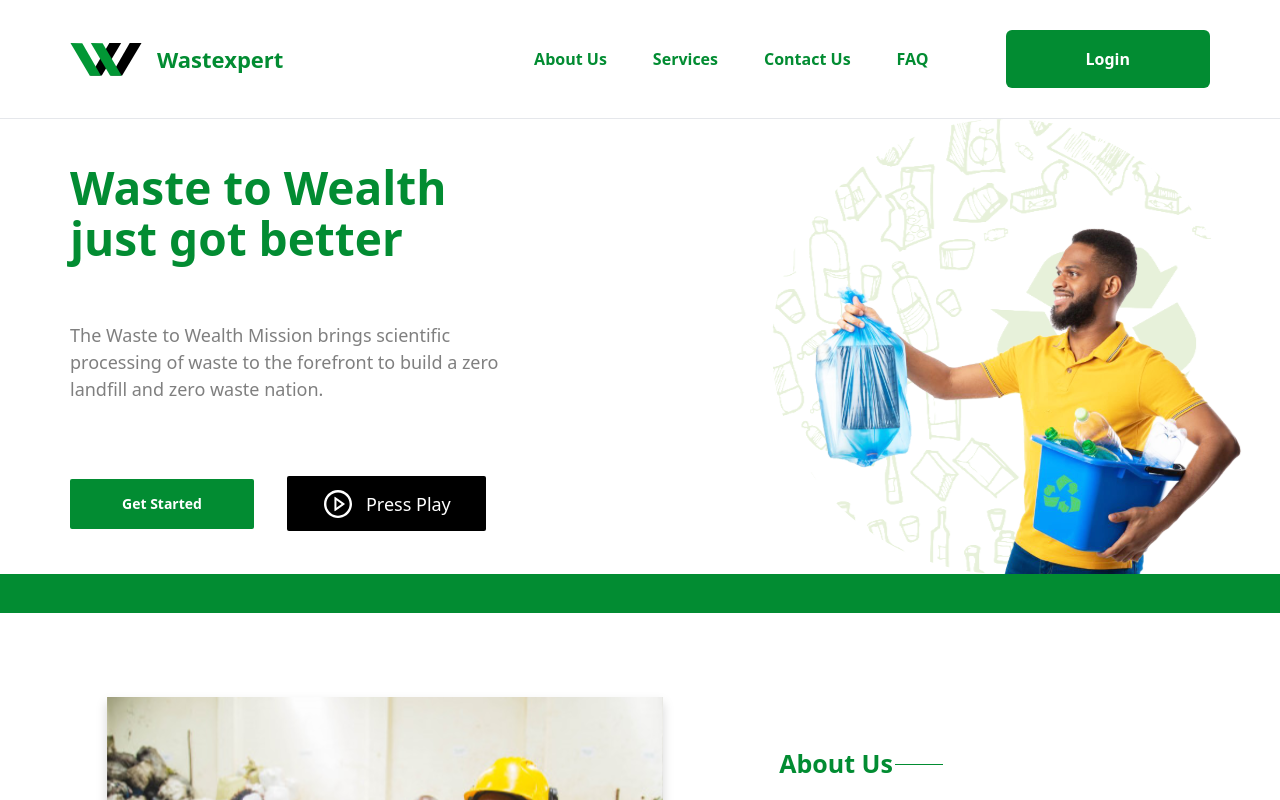
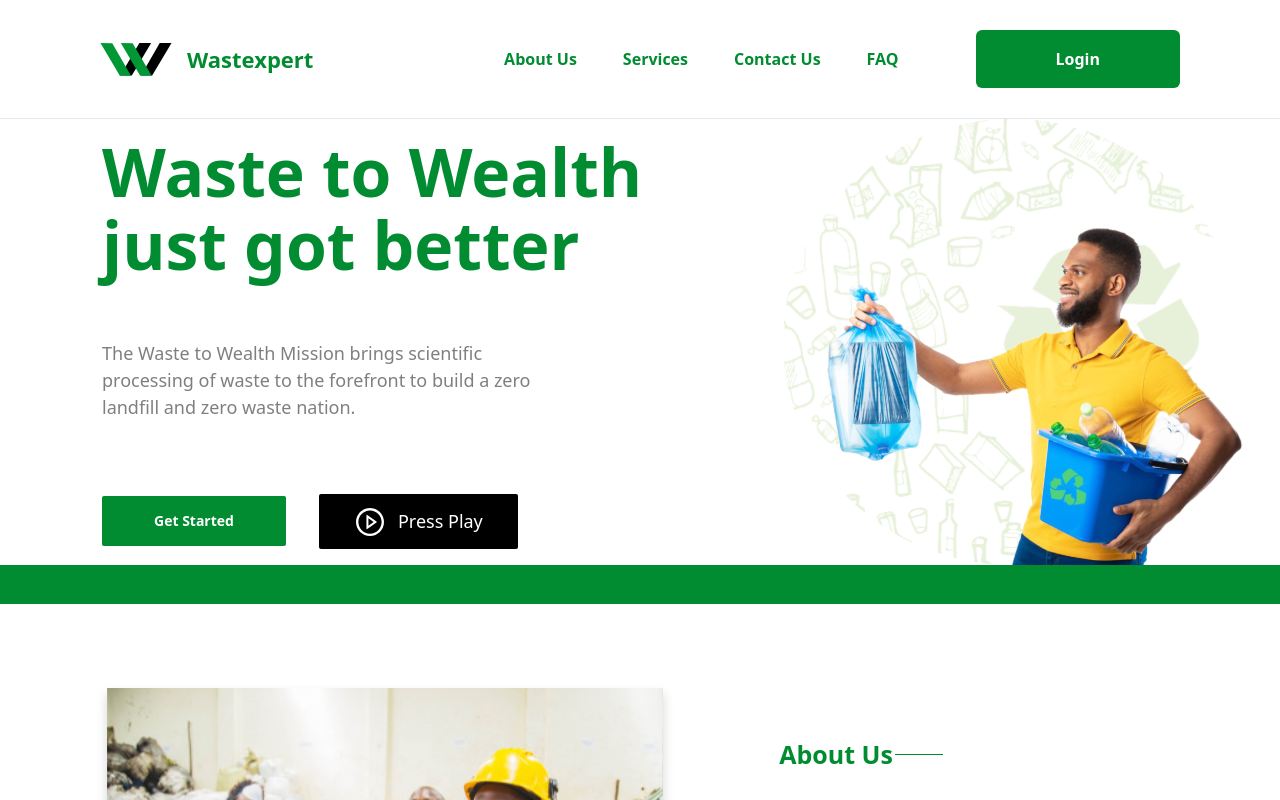
Before and after one commit to Heph-zibah/Wastexpert-website, a React (Create React App) app: page / in a window 1280 px wide. Shown: the top 800 px of the page. Built offline with nearby package versions, Linux system fonts and the light colour scheme.

Commit message:
added the xxl responsiveness

```diff
--- a/tailwind.config.js
+++ b/tailwind.config.js
@@ -6,7 +6,8 @@ module.exports = {
 			sm: '428px',
 			md: '768px',
 			lg: '1020px',
-			xl: '1440px'
+			xl: '1201px',
+			xxl: '1440px'
 		},
 		extend: {
 			colors: {
```
